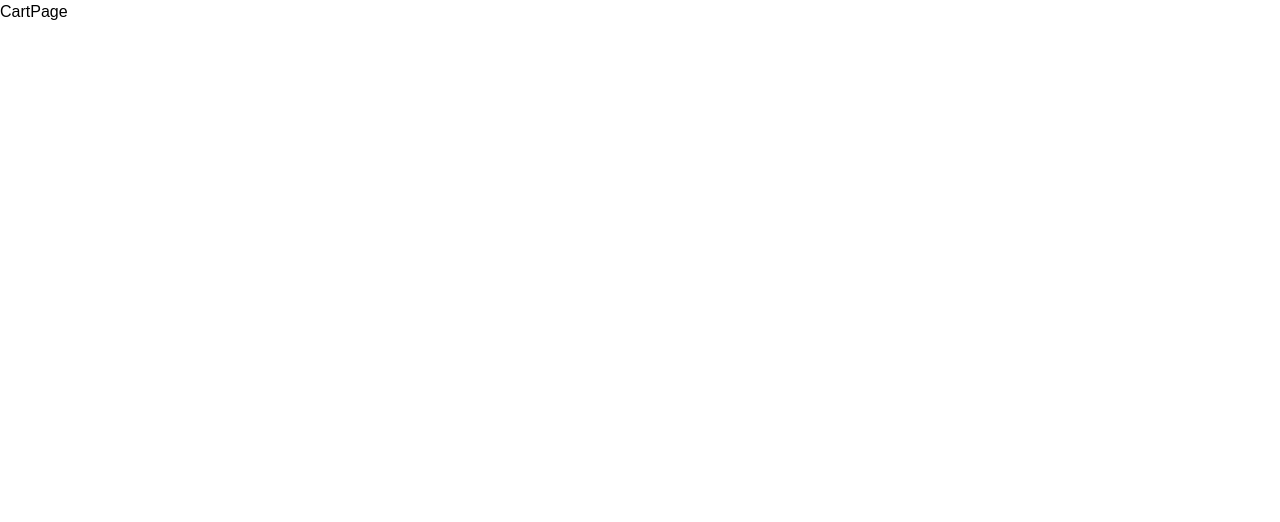
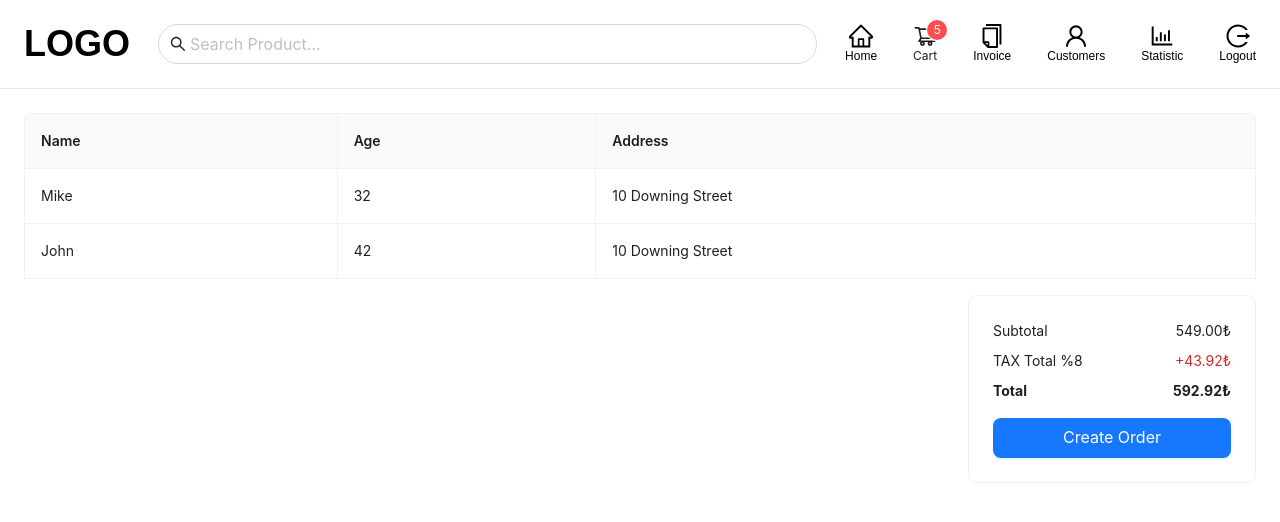
Before and after one commit to sadikahmetaydin/pos-application-system, a React (Create React App) app: page /cart in a window 1280 px wide. Shown: the top 522 px of the page. Built offline with nearby package versions, Linux system fonts and the light colour scheme.

Commit message:
create cart page

```diff
--- a/src/pages/CartPage.jsx
+++ b/src/pages/CartPage.jsx
@@ -1,6 +1,71 @@
+import { Button, Table } from "antd";
+import Header from "../components/header/Header";
+import { Card } from 'antd';
+
 const CartPage = () => {
+
+  const dataSource = [
+    {
+      key: '1',
+      name: 'Mike',
+      age: 32,
+      address: '10 Downing Street',
+    },
+    {
+      key: '2',
+      name: 'John',
+      age: 42,
+      address: '10 Downing Street',
+    },
+  ];
+
+  const columns = [
+    {
+      title: 'Name',
+      dataIndex: 'name',
+      key: 'name',
+    },
+    {
+      title: 'Age',
+      dataIndex: 'age',
+      key: 'age',
+    },
+    {
+      title: 'Address',
+      dataIndex: 'address',
+      key: 'address',
+    },
+  ];
+
   return (
-    <div>CartPage</div>
+    <>
+      <Header />
+
+      <div className="px-6">
+        <Table dataSource={dataSource} columns={columns} bordered pagination={false} />
+
+        <div className="cart-total flex justify-end mt-4">
+          <Card className="w-72">
+            <div className="flex justify-between">
+              <span>Subtotal</span>
+              <span>549.00₺</span>
+            </div>
+
+            <div className="flex justify-between my-2">
+              <span>TAX Total %8</span>
+              <span className="text-red-600">+43.92₺</span>
+            </div>
+
+            <div className="flex justify-between">
+              <b>Total</b>
+              <b>592.92₺</b>
+            </div>
+
+            <Button className="mt-4 w-full" type="primary" size="large">Create Order</Button>
+          </Card>
+        </div>
+      </div>
+    </>
   )
 }
-export default CartPage
+export default CartPage;
```
